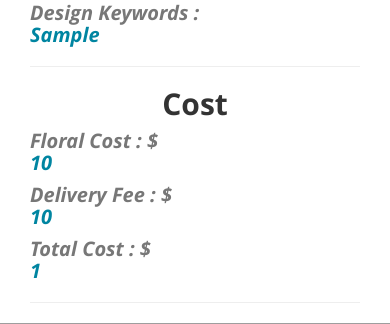
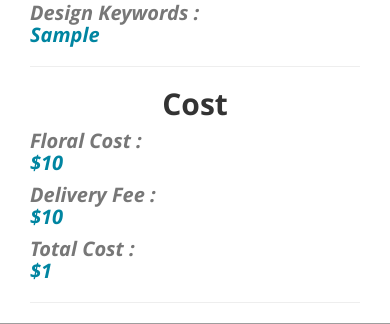
Before and after one commit to jakesmorrison/country_floral, a Django app: template country_floral_app/templates/country_floral_app/submit.html in a window 390 px wide; the page is wider, and only the part inside the window is pictured. Shown: the part 1009-1333 px from the top of that part. Run offline with Django 3.2, Linux system fonts and the light colour scheme; the template is opened without the code that fills it: most values are stand-ins (such as "Sample title", 1, 10 or a date in 2020); some libraries are stand-ins or nearby versions; grey boxes are pictures that could not be loaded.

Commit message:
styling changes. admin changes.

```diff
--- a/country_floral_app/templates/country_floral_app/submit.html
+++ b/country_floral_app/templates/country_floral_app/submit.html
@@ -31,7 +31,7 @@
 <!-- Main Content -->
 <div class="container">
     <div class="row">
-        <div class="col-lg-8 col-lg-offset-2" style="text-align: center;">
+        <div class="col-lg-8 col-lg-offset-2 col-xs-12" style="text-align: center;">
             <h4 class="post-title">Please verify that the information you entered is correct.</h4>
             <div class="col-lg-12 col-lg-offset-0 col-xs-12"  style="text-align: center;">
                 <h2 class="post-title">Customer</h2>
@@ -52,9 +52,9 @@
                 <h4 class="post-meta" style="text-align:left">Design Keywords : <span style="word-wrap: break-word;" class="confirm_text">{{design_keywords|safe}}</span><h4/>
                 <hr>
                 <h2 class="post-title">Cost</h2>
-                <h4 class="post-meta" style="text-align:left">Floral Cost : $<span class="confirm_text">{{floral_cost|safe}}</span><h4/>
-                <h4 class="post-meta" style="text-align:left">Delivery Fee : $<span class="confirm_text">{{delivery_fee|safe}}</span><h4/>
-                <h4 class="post-meta" style="text-align:left">Total Cost : $<span class="confirm_text">{{total_cost|safe}}</span><h4/>
+                <h4 class="post-meta" style="text-align:left">Floral Cost : <span class="confirm_text">${{floral_cost|safe}}</span><h4/>
+                <h4 class="post-meta" style="text-align:left">Delivery Fee : <span class="confirm_text">${{delivery_fee|safe}}</span><h4/>
+                <h4 class="post-meta" style="text-align:left">Total Cost : <span class="confirm_text">${{total_cost|safe}}</span><h4/>
                 <hr>
             </div>
     </div>
```
